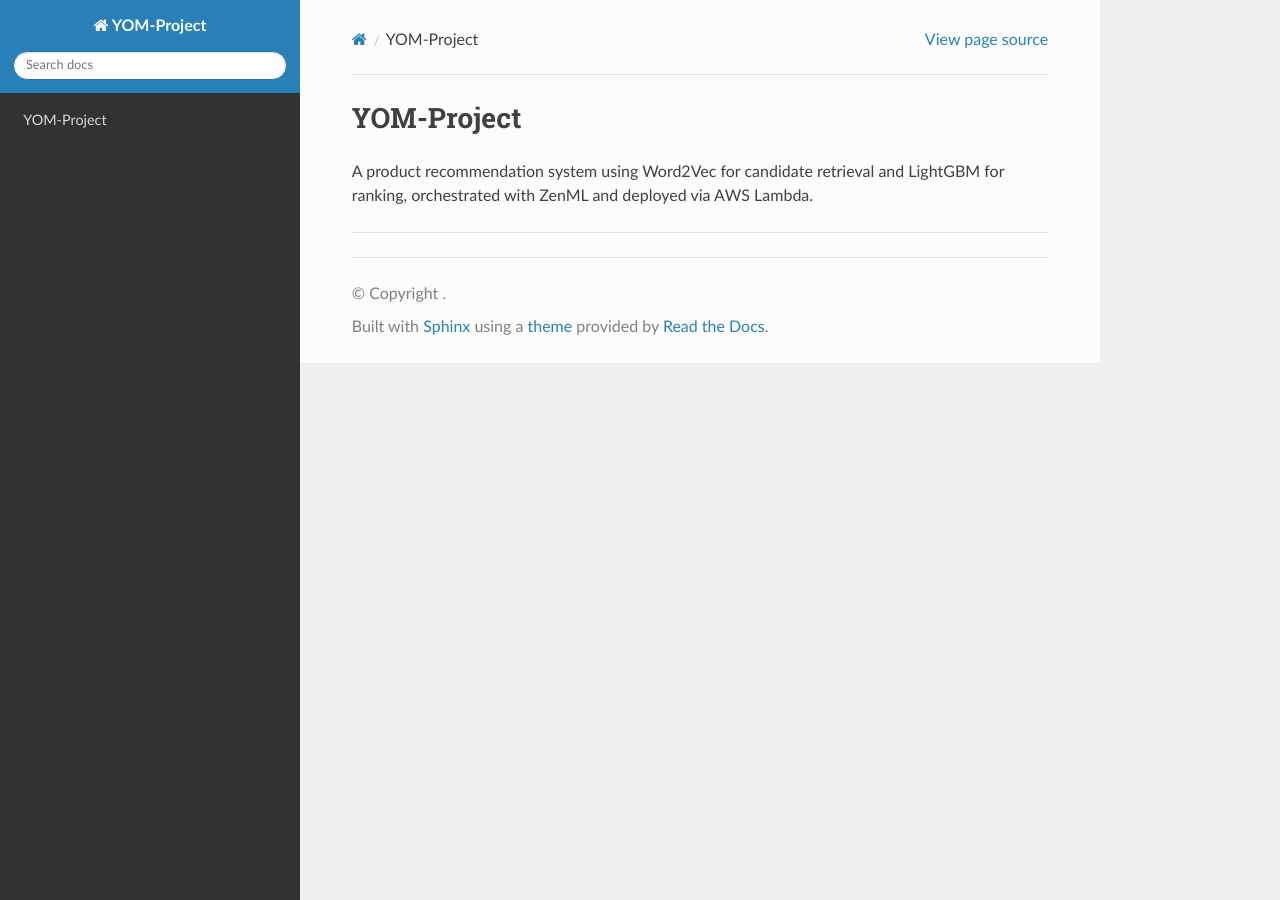
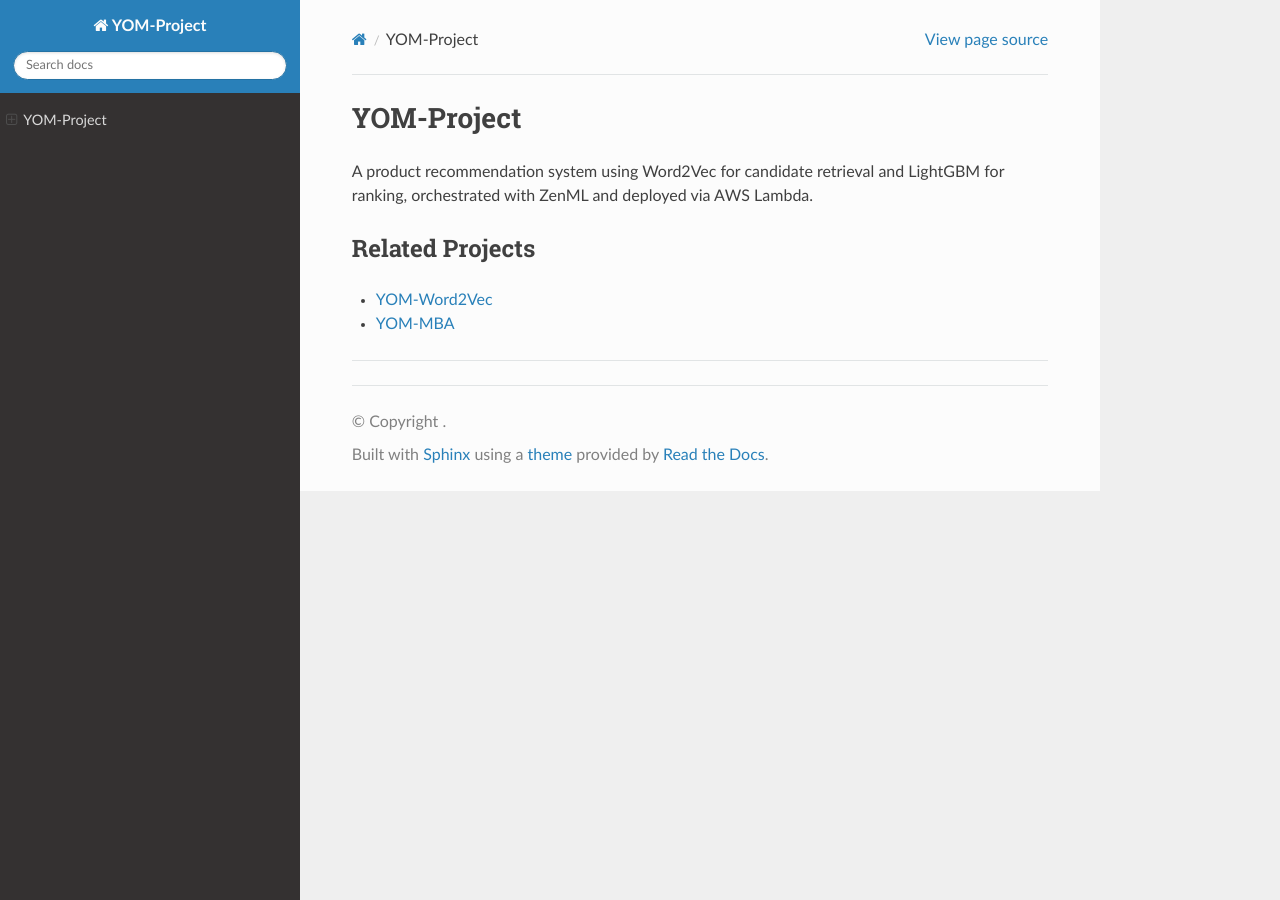
Before and after one commit to chris026/YOM-Project, a Sphinx documentation site: the page built from docs/index.rst, in a window 1280 px wide. Built offline with Sphinx 7.4.7 and the Read the Docs theme 3.1.0, drawn with Linux system fonts in a browser that asks for light colours.

Commit message:
add links to subprojects

```diff
--- a/docs/index.rst
+++ b/docs/index.rst
@@ -2,6 +2,12 @@ YOM-Project
 ========================
 
 A product recommendation system using Word2Vec for candidate retrieval and LightGBM for ranking, orchestrated with ZenML and deployed via AWS Lambda.
+
+Related Projects
+----------------
+
+* `YOM-Word2Vec <https://yom-project.readthedocs.io/projects/Word2Vec/en/latest/>`_
+* `YOM-MBA <https://yom-project.readthedocs.io/projects/MBA/en/latest/>`_
 
 .. toctree::
    :maxdepth: 2
```
